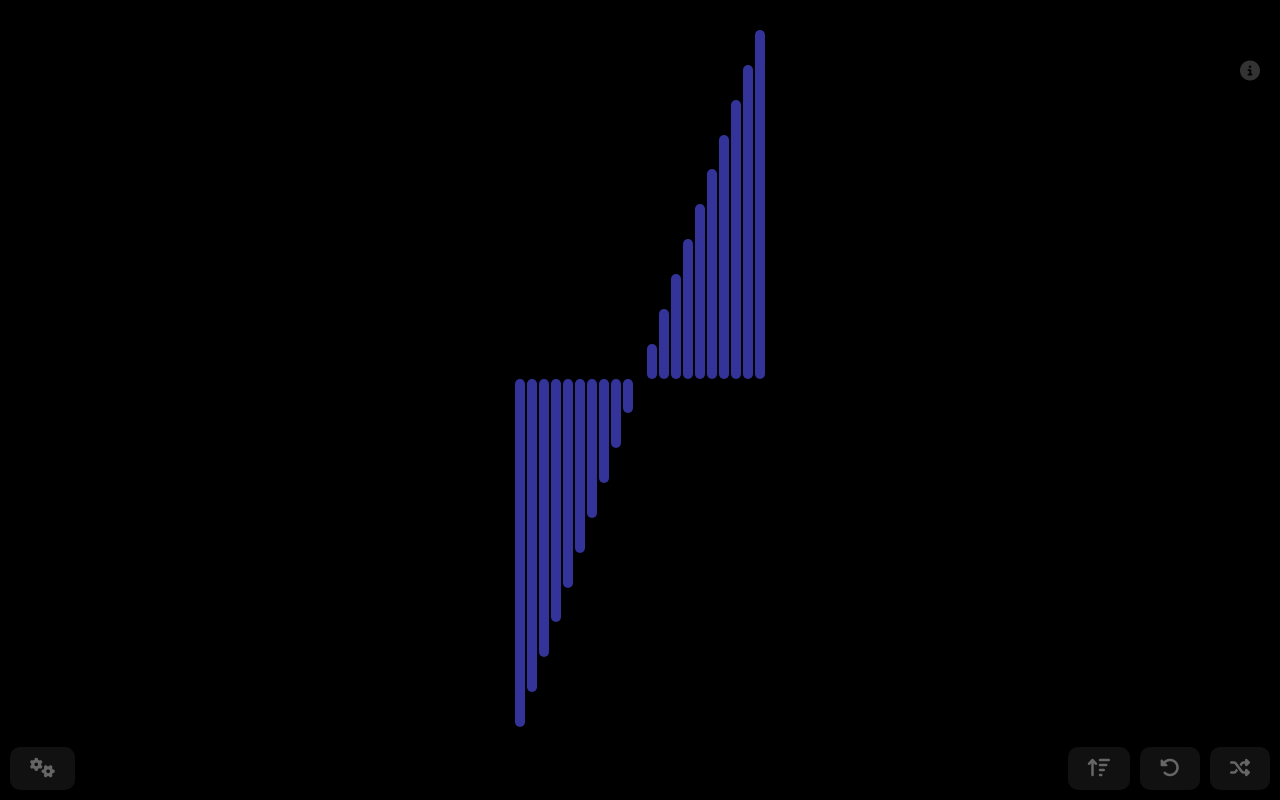
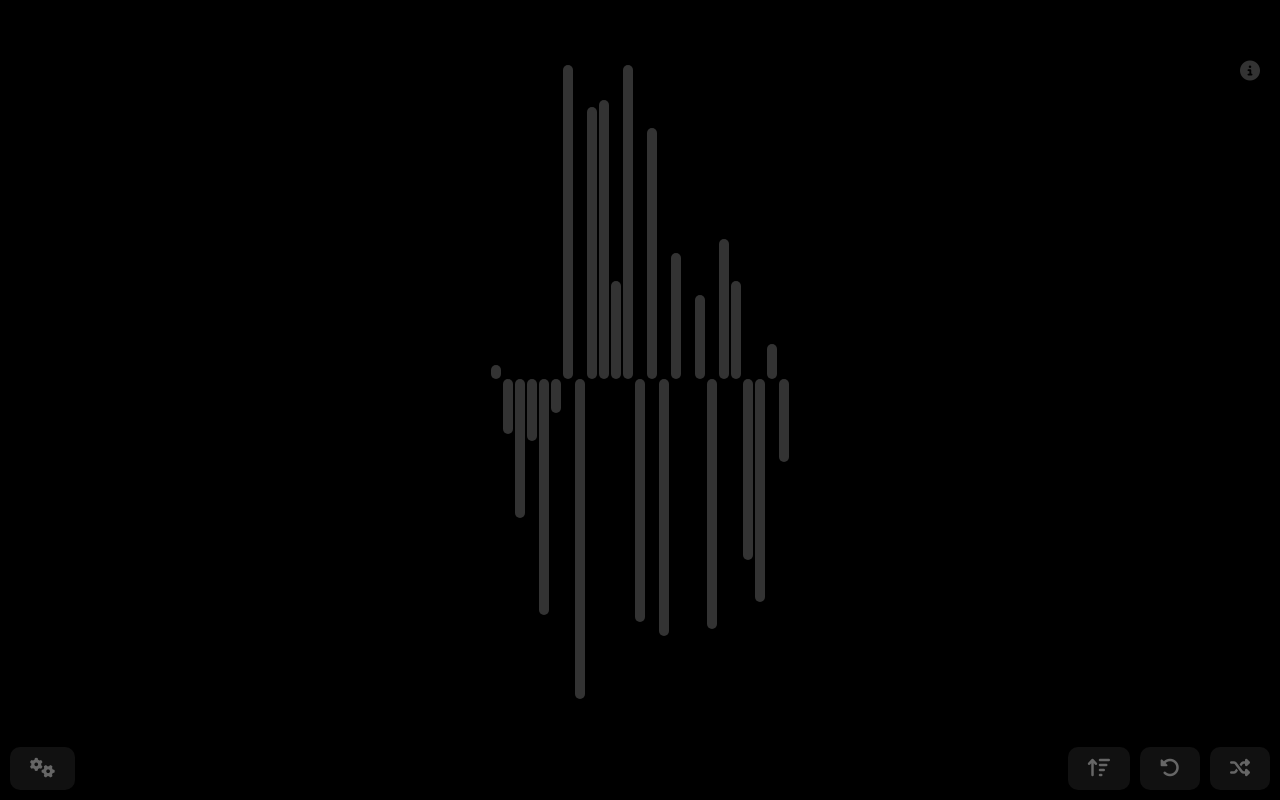
Before and after one commit to AbhishekBiswasGitHub/sorting-algo-visualizer, a React (Vite) app: page / in a window 1280 px wide. Built offline with nearby package versions, Linux system fonts and the light colour scheme.

Commit message:
[ADD] random unsorted array generation in "AppContext"

```diff
--- a/src/App.jsx
+++ b/src/App.jsx
@@ -1,3 +1,7 @@
+import { useContext } from "react";
+
+import { AppContext } from "./contexts/AppContext";
+
 import ColorCodeInfo from "./components/ColorCodeInfo";
 import Settings from "./components/Settings";
 import Controls from "./components/Controls";
@@ -6,36 +10,19 @@ import ArrayViz from "./components/ArrayViz";
 import "./App.css";
 
 const App = () => {
+  const { settings, render } =
+    useContext(AppContext);
+  const { min, max } = settings.value;
+  const { sortedPrimary } = render.value;
+
   return (
     <div id="App">
       <ColorCodeInfo />
       <Settings />
       <ArrayViz
-        min={-10}
-        max={10}
-        array={[
-          { value: -10, status: "#333399" },
-          { value: -9, status: "#333399" },
-          { value: -8, status: "#333399" },
-          { value: -7, status: "#333399" },
-          { value: -6, status: "#333399" },
-          { value: -5, status: "#333399" },
-          { value: -4, status: "#333399" },
-          { value: -3, status: "#333399" },
-          { value: -2, status: "#333399" },
-          { value: -1, status: "#333399" },
-          { value: 0, status: "#333399" },
-          { value: 1, status: "#333399" },
-          { value: 2, status: "#333399" },
-          { value: 3, status: "#333399" },
-          { value: 4, status: "#333399" },
-          { value: 5, status: "#333399" },
-          { value: 6, status: "#333399" },
-          { value: 7, status: "#333399" },
-          { value: 8, status: "#333399" },
-          { value: 9, status: "#333399" },
-          { value: 10, status: "#333399" },
-        ]}
+        min={min}
+        max={max}
+        array={sortedPrimary}
       />
       <Controls />
     </div>
--- a/src/contexts/AppContext.jsx
+++ b/src/contexts/AppContext.jsx
@@ -1,3 +1,5 @@
+/*eslint-disable react-hooks/exhaustive-deps */
+
 // libraries
 import {
   createContext,
@@ -12,11 +14,16 @@ import LENGTH from "../data/length";
 import MIN from "../data/min";
 import MAX from "../data/max";
 
+// utils
+import generateUnsortedArray from "../utils/generateUnsortedArray";
+
 // context
 export const AppContext = createContext();
 
 // context provider
 const AppContextProvider = ({ children }) => {
+  // states
+
   // settings states
   const [speedIndex, setSpeedIndex] = useState(3);
   const [lengthIndex, setLengthIndex] =
@@ -39,6 +46,12 @@ const AppContextProvider = ({ children }) => {
 
   const [showSettings, setShowSettings] =
     useState(false);
+
+  // render states
+  const [unsortedPrimary, setUnsortedPrimary] =
+    useState([]);
+  const [sortedPrimary, setSortedPrimary] =
+    useState([]);
 
   // settings handlers
 
@@ -109,6 +122,33 @@ const AppContextProvider = ({ children }) => {
     setMax(() => MAX[maxIndex].value);
   }, [maxIndex]);
 
+  // render handlers
+
+  // generate unsorted primary array
+  const generateUnsortedPrimary = () => {
+    setUnsortedPrimary(() =>
+      generateUnsortedArray(length, min, max)
+    );
+  };
+
+  // reset sorted primary array to unsorted primary array
+  const resetSortedPrimary = () => {
+    setSortedPrimary(() => [...unsortedPrimary]);
+  };
+
+  // reset flags and
+  // generate unsorted primary array, unsorted auxiliary array, renders array
+  // when length / min / max changes
+  useEffect(() => {
+    generateUnsortedPrimary();
+  }, [length, min, max]);
+
+  // update sorted primary array
+  // when unsorted primary array changes
+  useEffect(() => {
+    resetSortedPrimary();
+  }, [unsortedPrimary]);
+
   return (
     <AppContext.Provider
       value={{
@@ -139,6 +179,11 @@ const AppContextProvider = ({ children }) => {
             toggleShowSettings,
           },
         },
+        render: {
+          value: {
+            sortedPrimary,
+          },
+        },
       }}
     >
       {children}
--- /dev/null
+++ b/src/utils/generateUnsortedArray.js
@@ -0,0 +1,24 @@
+import STATUS from "../data/status";
+const { UNSORTED } = STATUS;
+
+const generateUnsortedArray = (
+  length,
+  min,
+  max
+) => {
+  const generateRandomNumber = () =>
+    Math.floor(Math.random() * (max - min + 1)) +
+    min;
+  const unsortedArray = [];
+
+  for (let i = 0; i < length; i++) {
+    unsortedArray.push({
+      value: generateRandomNumber(),
+      status: UNSORTED,
+    });
+  }
+
+  return unsortedArray;
+};
+
+export default generateUnsortedArray;
```
